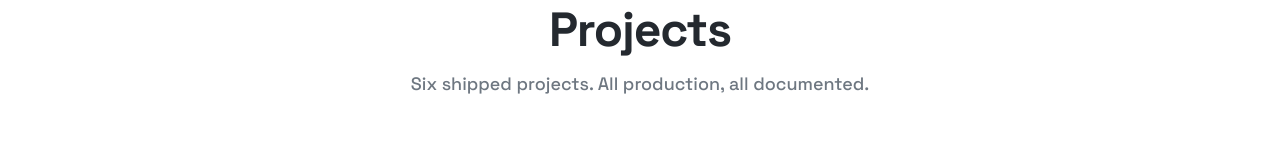
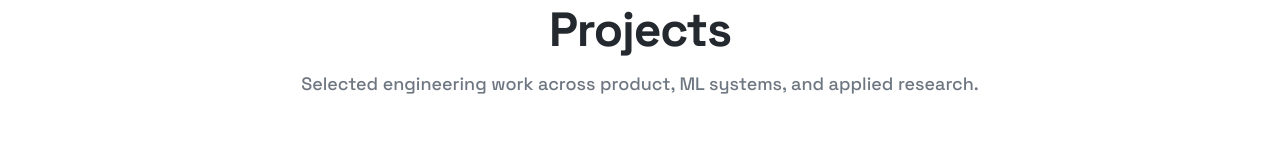
Before and after one commit to aabhiyann/portfolio-abhiyan, a React (Vite) app: page /projects in a window 1280 px wide. Shown: the part 155-315 px from the top of the page. Built offline with nearby package versions, Linux system fonts and the light colour scheme.

Commit message:
content: rewrite projects page subtitle for a calmer tone

```diff
--- a/src/pages/Projects.tsx
+++ b/src/pages/Projects.tsx
@@ -56,7 +56,7 @@ function Projects() {
           <div className="max-w-7xl mx-auto px-6 md:px-8">
             <SectionTitle
               title="Projects"
-              subtitle="Six shipped projects. All production, all documented."
+              subtitle="Selected engineering work across product, ML systems, and applied research."
             />
 
             <ProjectFilters
```
